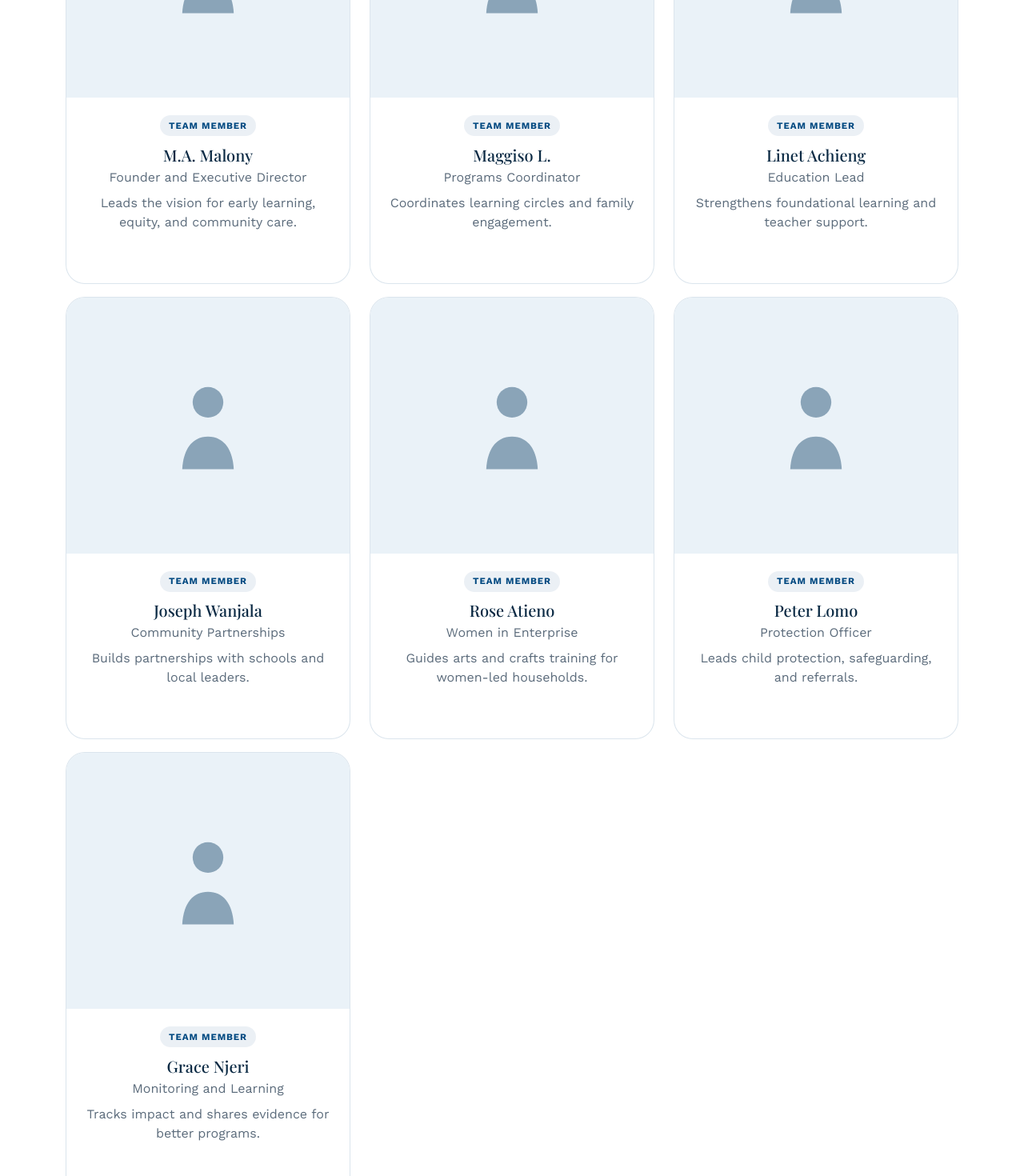
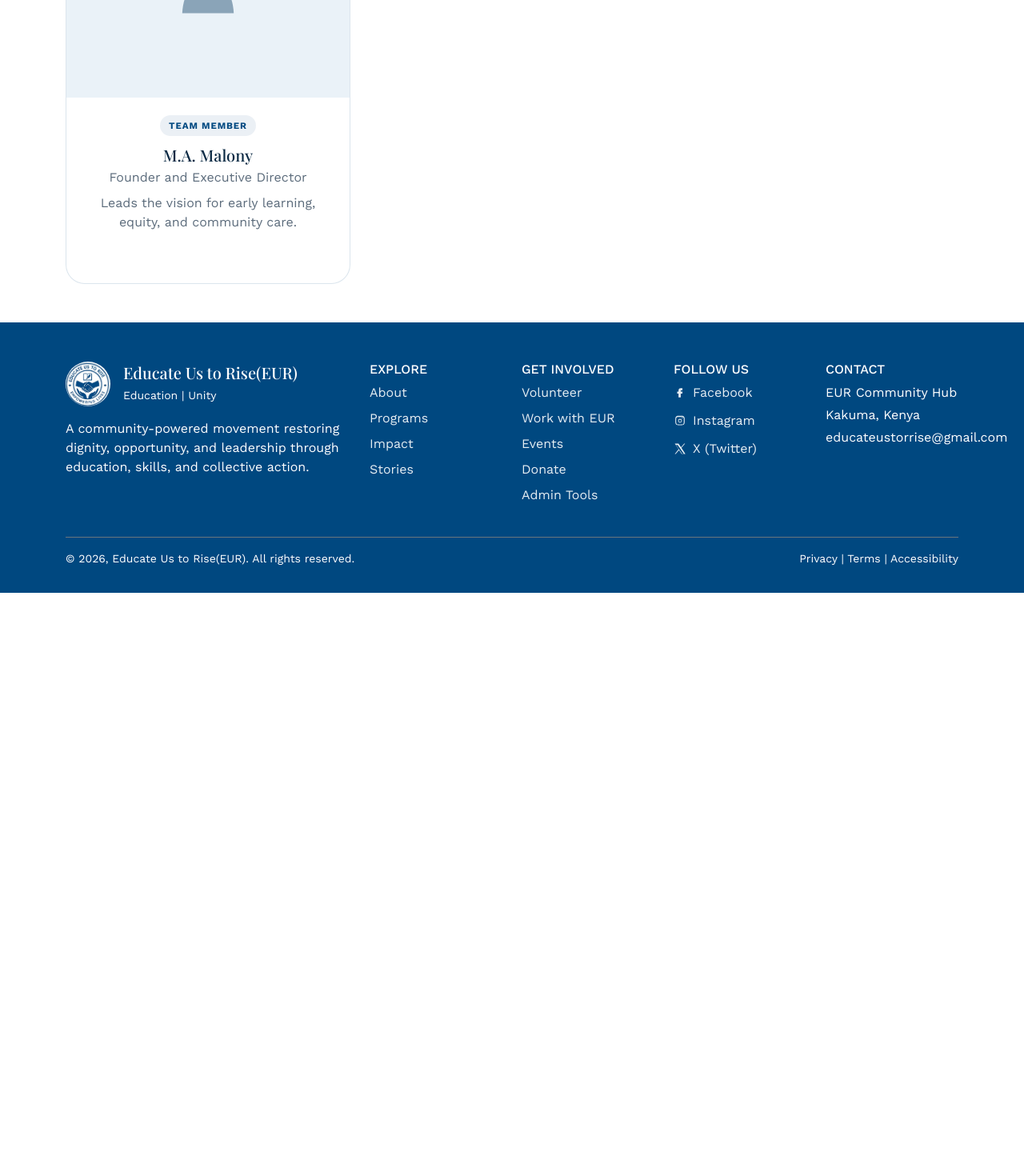
Before and after one commit to chanmiabek/EUTR-client-side, a React (Create React App) app: page /about in a window 1280 px wide. Shown: the part 3440-4910 px from the top of the page at 80% size. After the commit the page ends 4181 px from the top, so only its background shows below. Built offline with nearby package versions, Linux system fonts and the light colour scheme; no server answers.

Commit message:
add and update new files

```diff
--- a/src/pages/About.js
+++ b/src/pages/About.js
@@ -20,43 +20,43 @@
     role: "Founder and Executive Director",
     initials: "MM",
     copy: "Leads the vision for early learning, equity, and community care."
-  },
-  {
-    name: "Maggiso L.",
-    role: "Programs Coordinator",
-    initials: "ML",
-    copy: "Coordinates learning circles and family engagement."
-  },
-  {
-    name: "Linet Achieng",
-    role: "Education Lead",
-    initials: "LA",
-    copy: "Strengthens foundational learning and teacher support."
-  },
-  {
-    name: "Joseph Wanjala",
-    role: "Community Partnerships",
-    initials: "JW",
-    copy: "Builds partnerships with schools and local leaders."
-  },
-  {
-    name: "Rose Atieno",
-    role: "Women in Enterprise",
-    initials: "RA",
-    copy: "Guides arts and crafts training for women-led households."
-  },
-  {
-    name: "Peter Lomo",
-    role: "Protection Officer",
-    initials: "PL",
-    copy: "Leads child protection, safeguarding, and referrals."
-  },
-  {
-    name: "Grace Njeri",
-    role: "Monitoring and Learning",
-    initials: "GN",
-    copy: "Tracks impact and shares evidence for better programs."
   }
+  // {
+  //   name: "Maggiso L.",
+  //   role: "Programs Coordinator",
+  //   initials: "ML",
+  //   copy: "Coordinates learning circles and family engagement."
+  // },
+  // {
+  //   name: "Linet Achieng",
+  //   role: "Education Lead",
+  //   initials: "LA",
+  //   copy: "Strengthens foundational learning and teacher support."
+  // },
+  // {
+  //   name: "Joseph Wanjala",
+  //   role: "Community Partnerships",
+  //   initials: "JW",
+  //   copy: "Builds partnerships with schools and local leaders."
+  // },
+  // {
+  //   name: "Rose Atieno",
+  //   role: "Women in Enterprise",
+  //   initials: "RA",
+  //   copy: "Guides arts and crafts training for women-led households."
+  // },
+  // {
+  //   name: "Peter Lomo",
+  //   role: "Protection Officer",
+  //   initials: "PL",
+  //   copy: "Leads child protection, safeguarding, and referrals."
+  // },
+  // {
+  //   name: "Grace Njeri",
+  //   role: "Monitoring and Learning",
+  //   initials: "GN",
+  //   copy: "Tracks impact and shares evidence for better programs."
+  // }
 ];
 
 const fallbackPartners = [
```
